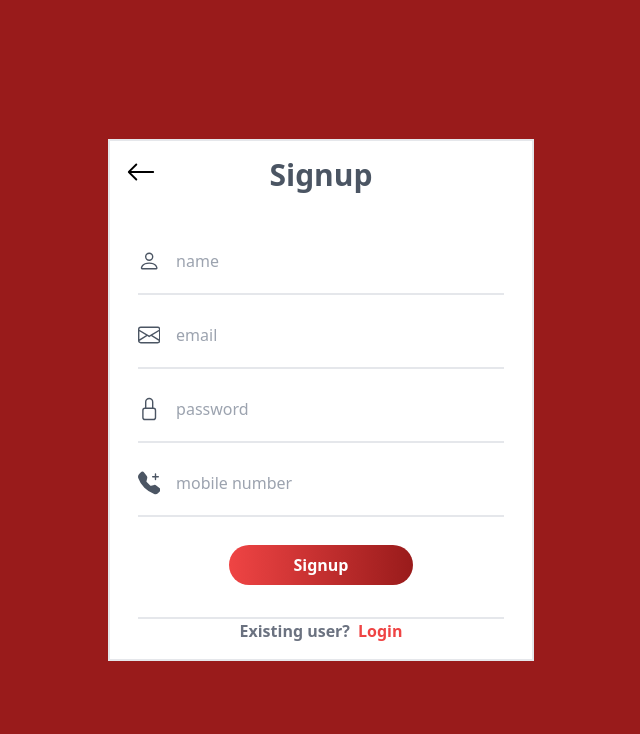
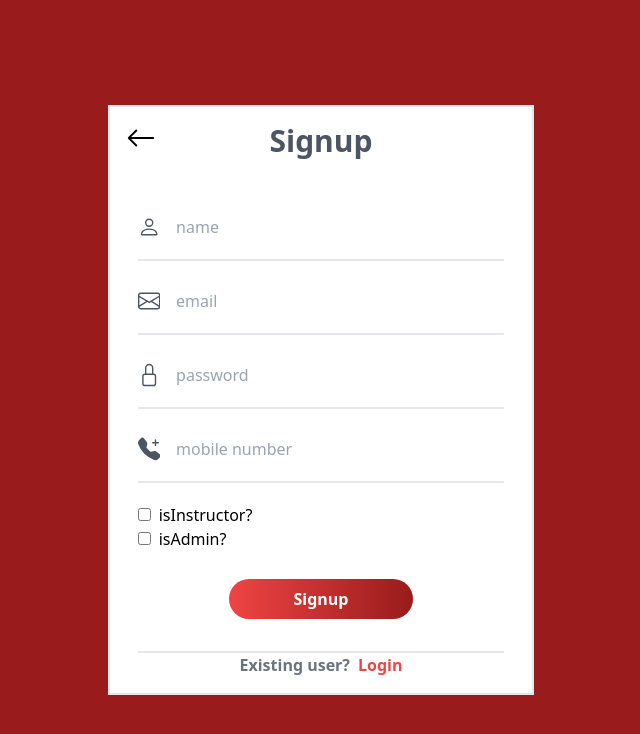
Before and after one commit to devjs1000/course-hub, a React (Vite) app: page /signup in a window 1280 px wide. Shown: the top 734 px of the page, without its empty margins (319-959 px from the left). Built offline with nearby package versions, Linux system fonts and the light colour scheme.

Commit message:
authentication part done

```diff
--- a/src/components/Auth/Signup.jsx
+++ b/src/components/Auth/Signup.jsx
@@ -16,9 +16,17 @@ const Signup = () => {
         setSignupData(newData)
     }
 
+    const getChecks=e=>{
+        const name = e.target.name
+        const value = e.target.checked
+        const newData = {...signupData}
+        newData[name]=value
+        setSignupData(newData)
+    }
+
     const submitSignup=e=>{
         e.preventDefault()
-
+// console.log(signupData);
         signup(signupData)
         e.target.reset()
     }
@@ -54,6 +62,10 @@ const Signup = () => {
                     <TelephonePlusFill className={authDesign.inputIcon}/>
                     <input onChange={getSignupData} required name='mobileNumber' placeholder='mobile number' className={authDesign.input} type="number" />
                 </div>
+                <input type="checkbox" onChange={getChecks} value={true} id="isInstructor" name="isInstructor"  />
+                <label for="isInstructor" className='px-2' >isInstructor?</label><br />
+                <input type="checkbox" onChange={getChecks} id="isAdmin" value={true} name="isAdmin" />
+                <label for="isAdmin" className='px-2'>isAdmin?</label><br />
 
                 <button type='submit' className={authDesign.mainBtn}>Signup</button>
 
--- a/src/context/ContextHooks/useLogin.jsx
+++ b/src/context/ContextHooks/useLogin.jsx
@@ -8,7 +8,7 @@ const useLogin = () => {
     const login =async (data)=>{
         setUserLoading(true)
         try{
-            const response=await axios.post('http://management-xcitedu.herokuapp.com/user/userLogin',data)
+            const response=await axios.post('/api/user/userLogin',data)
             if(response.data){
                 setUser(response.data)
                 setUserLoading(false)
--- a/src/context/ContextHooks/useSignup.jsx
+++ b/src/context/ContextHooks/useSignup.jsx
@@ -12,6 +12,7 @@ const useSignup = () => {
             const response=await axios.post('http://management-xcitedu.herokuapp.com/user/userRegister',data)
             if(response.data){
                 setUser(response.data)
+                console.log(response);
                 setUserLoading(false)
             }else{
                 setUserLoading(false)
```
